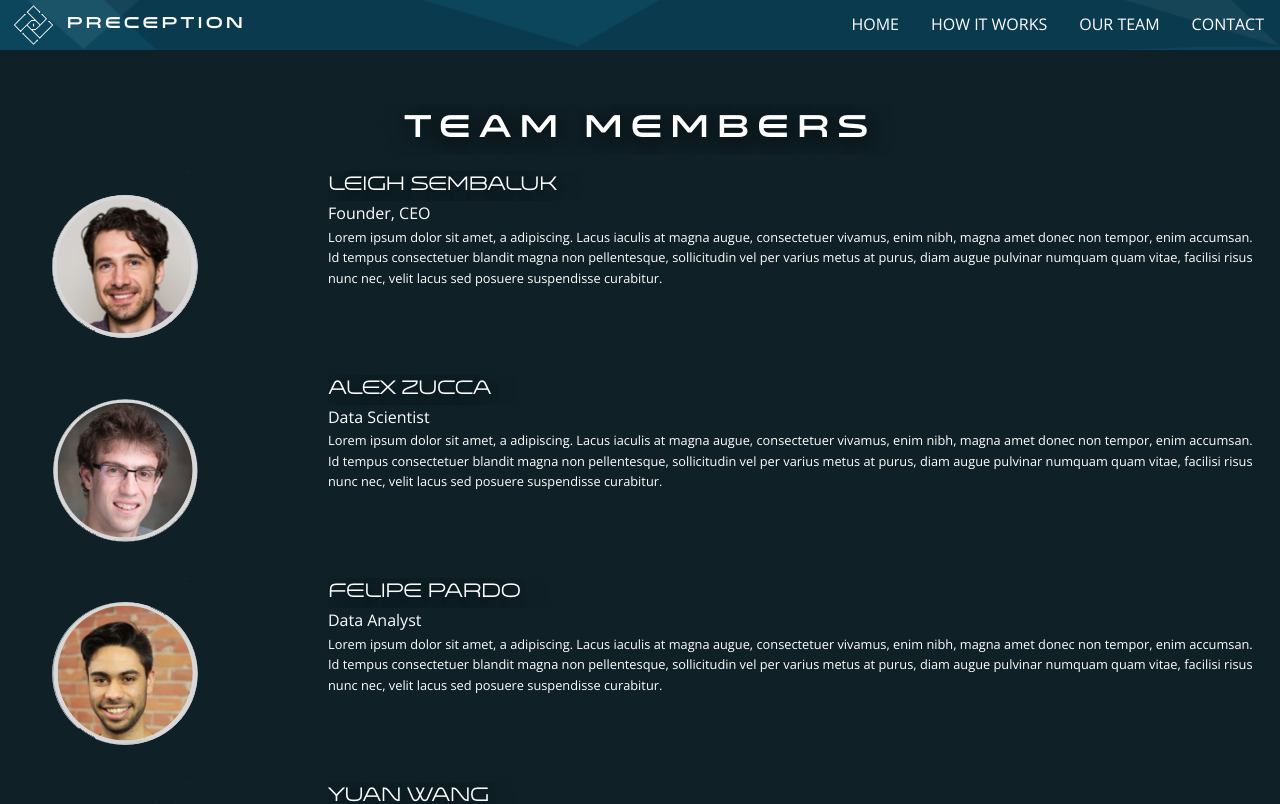
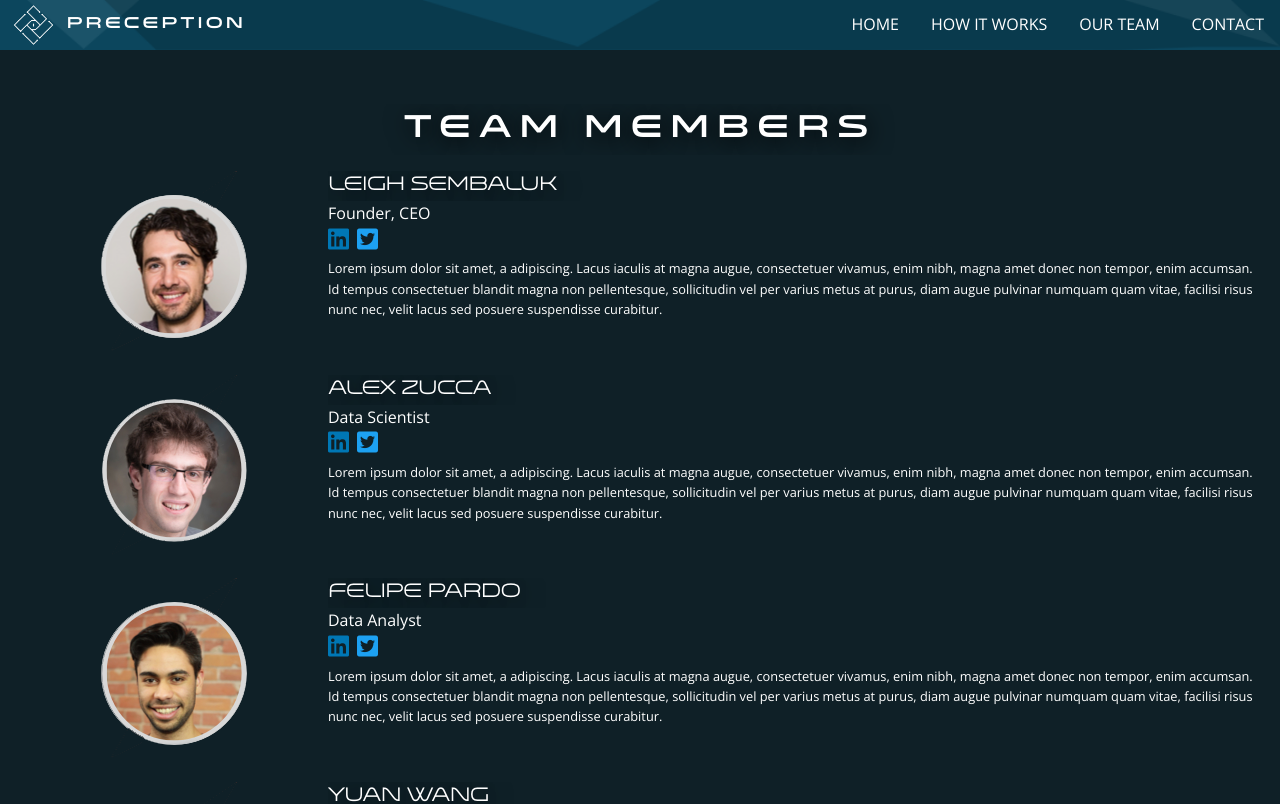
Before and after one commit to karyma-dev/preception, a React (Create React App) app: page /teampage in a window 1280 px wide. Shown: the top 804 px of the page. Built offline with nearby package versions, Linux system fonts and the light colour scheme.

Commit message:
added icons and stuff

```diff
--- a/public/index.html
+++ b/public/index.html
@@ -7,6 +7,8 @@
     <meta name="theme-color" content="#000000" />
 
     <link rel="manifest" href="%PUBLIC_URL%/manifest.json" />
+    <link rel="stylesheet" href="https://use.fontawesome.com/releases/v5.7.1/css/all.css" integrity="sha384-fnmOCqbTlWIlj8LyTjo7mOUStjsKC4pOpQbqyi7RrhN7udi9RwhKkMHpvLbHG9Sr" crossorigin="anonymous">
+
 
     <title>Preception</title>
   </head>
--- a/src/components/Team/Member.jsx
+++ b/src/components/Team/Member.jsx
@@ -7,7 +7,11 @@ export const Member = ({ name, desc, image, position }) => (
     </div>
     <div className="Members-content">
       <h3>{name}</h3>
-      <p>{position}</p>
+      <p className="Members-content-position">{position}</p>
+      <div className="Members-content-icons">
+        <i class="fab fa-linkedin Members-content-icons-linkedin"></i>
+        <i class="fab fa-twitter-square Members-content-icons-twitter"></i>
+      </div>
       <p className="Members-content-description">{desc}</p>
     </div>
   </div>
--- a/src/styles/css/main.css
+++ b/src/styles/css/main.css
@@ -373,7 +373,6 @@ h5 {
 }
 @media only screen and (max-width: 767px) and (orientation: portrait) {
   .quotes-section {
-    height: 50vh;
     text-align: center;
     padding-left: 2rem;
     padding-top: 2rem;
@@ -439,6 +438,8 @@ h5 {
 }
 .team-section--para {
   margin-top: 3rem;
+  width: 90vw;
+  text-align: left;
 }
 @media only screen and (max-width: 767px) {
   .team-section {
@@ -548,6 +549,7 @@ h5 {
   display: flex;
   flex-wrap: wrap;
   flex-direction: column;
+  background-attachment: inherit;
 }
 .what-we-do-section--header {
   font-size: 1.6rem;
@@ -596,7 +598,8 @@ h5 {
   margin: 1rem;
 }
 .Members-image {
-  flex: 1 0 25%;
+  text-align: center;
+  flex: 1 1 25%;
 }
 @media only screen and (max-width: 786px) {
   .Members-image {
@@ -605,6 +608,16 @@ h5 {
 }
 .Members-content {
   flex: 1 0 75%;
+}
+.Members-content-icons i {
+  margin-right: 0.5rem;
+  font-size: 1.5rem;
+}
+.Members-content-icons-linkedin {
+  color: #0077B5;
+}
+.Members-content-icons-twitter {
+  color: #1DA1F2;
 }
 .Members-content-description {
   font-size: 0.8rem;
--- a/src/styles/sass/pages/_ourteam.scss
+++ b/src/styles/sass/pages/_ourteam.scss
@@ -10,13 +10,27 @@
   align-content: center;
   margin: 1rem;
   &-image{
-    flex: 1 0 25%;
+    text-align:center;
+    flex: 1 1 25%;
     @media only screen and (max-width: 786px) {
       flex: 1 1 100%;
     }
   }
+
   &-content{
     flex: 1 0 75%;
+    &-icons{
+      i {
+        margin-right: 0.5rem;
+        font-size:1.5rem;
+      }
+      &-linkedin {
+        color: #0077B5;
+      }
+      &-twitter {
+        color: #1DA1F2;
+      }
+    }
     &-description{
       font-size: 0.8rem;
     }
--- a/src/styles/sass/pages/home/_quotes.scss
+++ b/src/styles/sass/pages/home/_quotes.scss
@@ -56,7 +56,6 @@
   }
   @media only screen and (max-width: 767px) and (orientation: portrait) {
 
-    height: 50vh;
     text-align: center;
     padding-left: 2rem;
     padding-top: 2rem;
--- a/src/styles/sass/pages/home/_team.scss
+++ b/src/styles/sass/pages/home/_team.scss
@@ -22,6 +22,8 @@
 
   &--para{
     margin-top: 3rem;
+    width: 90vw;
+    text-align: left;
   }
   @media only screen and (max-width: 767px) {
     background-image: none;
--- a/src/styles/sass/pages/home/_what-we-do.scss
+++ b/src/styles/sass/pages/home/_what-we-do.scss
@@ -1,6 +1,7 @@
 .what-we-do-section {
   background-image: url('../../images/4-step-background.png');
   @include homepage-background-properties();
+  background-attachment: inherit;
 
   &--header {
     font-size: $default-panel-header;
```
Also changed, not shown: 1 other file (tests, documents, lock files or other folders).
